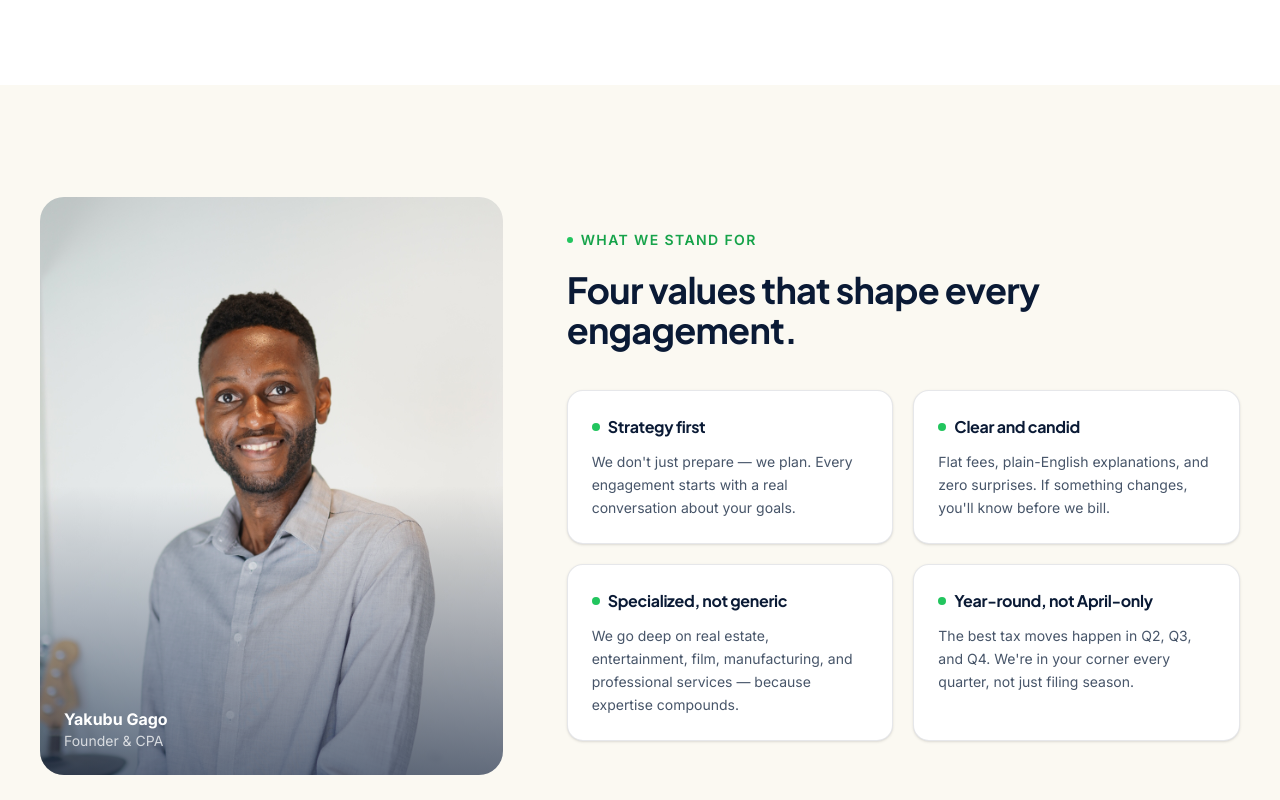
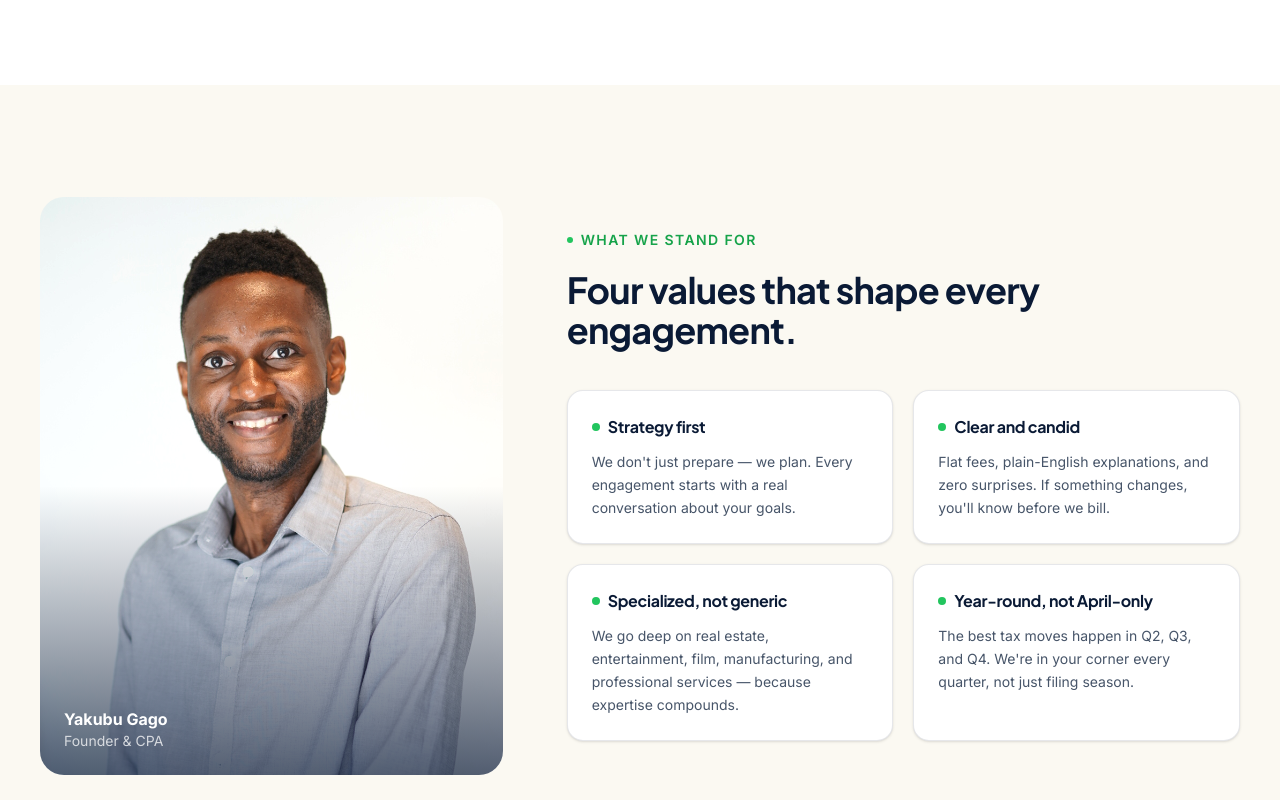
Before and after one commit to omgitsgago/website-gagotax, a Next.js app: page /about in a window 1280 px wide. Shown: the part 960-1760 px from the top of the page. Built offline with nearby package versions, Linux system fonts and the light colour scheme; a web font is replaced by a local one.

Commit message:
Zoom in on founder photo and increase brightness

```diff
--- a/src/app/about/page.tsx
+++ b/src/app/about/page.tsx
@@ -108,10 +108,10 @@ export default function AboutPage() {
                   src="/photos/yakubu.jpg"
                   alt="Yakubu Gago, Founder & CPA at GagoTax"
                   fill
-                  className="object-cover object-top"
+                  className="object-cover scale-125 object-[center_10%] brightness-110"
                   sizes="(max-width: 1024px) 100vw, 40vw"
                 />
-                <div className="absolute inset-0 bg-gradient-to-t from-navy-900/60 via-transparent to-transparent" />
+                <div className="absolute inset-0 bg-gradient-to-t from-navy-900/70 via-transparent to-transparent" />
                 <div className="absolute bottom-0 left-0 right-0 p-6">
                   <p className="text-base font-bold text-white">Yakubu Gago</p>
                   <p className="text-sm text-white/75">Founder &amp; CPA</p>
```
